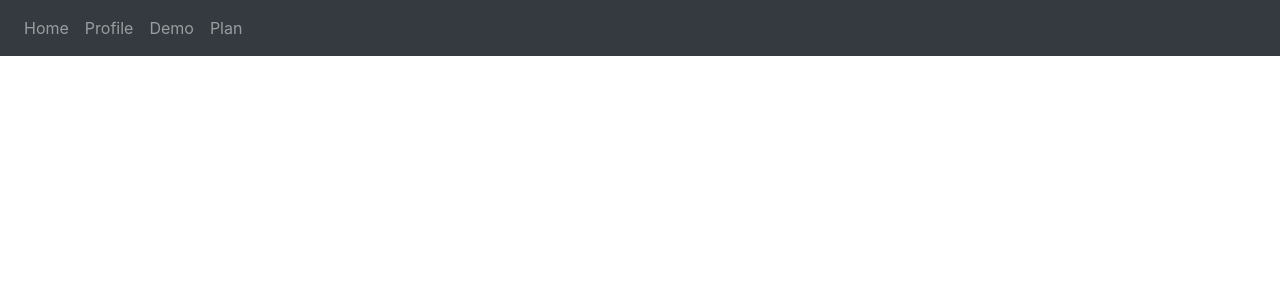
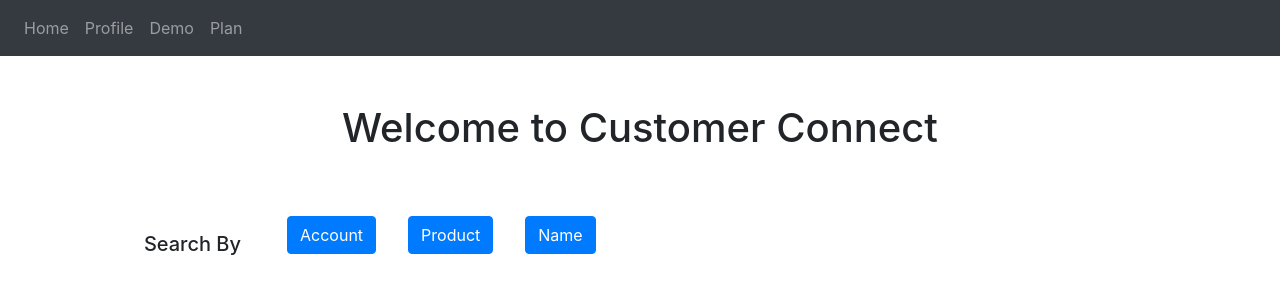
Before and after one commit to earnestcpy/daff_testing_angular, an Angular app: page /home in a window 1280 px wide. Before the commit this address led to /. Shown: the top 300 px of the page. Built offline with nearby package versions, Linux system fonts and the light colour scheme.

Commit message:
add home component

```diff
--- a/src/app/app.module.ts
+++ b/src/app/app.module.ts
@@ -10,6 +10,7 @@ import { MenuComponent } from "./menu/menu.component";
 import { SalesPlanComponent } from "./sales-plan/sales-plan.component";
 import { SalesFormComponent } from "./sales-form/sales-form.component";
 import { BillComponent } from "./bill/bill.component";
+import { HomeComponent } from './home/home.component';
 
 @NgModule({
   declarations: [
@@ -19,7 +20,8 @@ import { BillComponent } from "./bill/bill.component";
     MenuComponent,
     SalesPlanComponent,
     SalesFormComponent,
-    BillComponent
+    BillComponent,
+    HomeComponent
   ],
   imports: [BrowserModule, AppRoutingModule, ReactiveFormsModule, FormsModule],
   providers: [],
--- /dev/null
+++ b/src/app/home/home.component.html
@@ -0,0 +1,92 @@
+<div class="test"></div>
+
+<p class="text-center h1 py-5">Welcome to Customer Connect</p>
+
+<div class="row">
+  <div class="col-2">
+    <p class="text-right h5 pt-4">Search By</p>
+  </div>
+  <div class="col-md-auto pt-2">
+    <div class="home-container">
+      <button
+        type="button"
+        class="btn btn-primary mx-3"
+        (click)="onAccountClick()"
+      >
+        Account
+      </button>
+      <button
+        type="button"
+        class="btn btn-primary mx-3"
+        (click)="onProductClick()"
+      >
+        Product
+      </button>
+      <button
+        type="button"
+        class="btn btn-primary mx-3"
+        (click)="onNameClick()"
+      >
+        Name
+      </button>
+
+      <form *ngIf="accountFlag">
+        <div class="row pt-5">
+          <div class="form-group col-md-auto">
+            <label for="transitNo">Transit</label>
+            <input
+              type="email"
+              class="form-control"
+              id="transitNo"
+              placeholder="Transit #"
+            />
+          </div>
+          <div class="form-group col-6">
+            <label for="accountNo">Account</label>
+            <input
+              type="email"
+              class="form-control"
+              id="accountNo"
+              placeholder="Account #"
+            />
+          </div>
+        </div>
+
+        <button type="button" class="btn btn-success mx-3" (click)="onSearch()">
+          Search
+        </button>
+      </form>
+
+      <form *ngIf="productFlag">
+        <div class="form-group pt-5">
+          <label for="productSelect">Product</label>
+          <select class="form-control" id="productSelect">
+            <option>1</option>
+            <option>2</option>
+            <option>3</option>
+            <option>4</option>
+            <option>5</option>
+          </select>
+        </div>
+        <button type="button" class="btn btn-success mx-3" (click)="onSearch()">
+          Search
+        </button>
+      </form>
+
+      <form *ngIf="nameFlag">
+        <div class="form-group pt-5">
+          <label for="searchName">Enter Name:</label>
+          <input
+            type="text"
+            class="form-control"
+            id="searchName"
+            placeholder="Name"
+          />
+        </div>
+        <button type="button" class="btn btn-success mx-3" (click)="onSearch()">
+          Search
+        </button>
+      </form>
+    </div>
+  </div>
+</div>
--- /dev/null
+++ b/src/app/home/home.component.ts
@@ -0,0 +1,35 @@
+import { Component, OnInit } from "@angular/core";
+
+@Component({
+  selector: "app-home",
+  templateUrl: "./home.component.html",
+  styleUrls: ["./home.component.css"]
+})
+export class HomeComponent implements OnInit {
+  constructor() {}
+
+  accountFlag = false;
+  productFlag = false;
+  nameFlag = false;
+
+  ngOnInit() {}
+
+  onAccountClick() {
+    console.log("clicked account");
+    this.accountFlag = true;
+    this.productFlag = false;
+    this.nameFlag = false;
+  }
+
+  onProductClick() {
+    this.accountFlag = false;
+    this.productFlag = true;
+    this.nameFlag = false;
+  }
+
+  onNameClick() {
+    this.accountFlag = false;
+    this.productFlag = false;
+    this.nameFlag = true;
+  }
+}
```
Also changed, not shown: src/app/app-routing.module.ts (+14 -17 lines), src/app/home/home.component.css (added), 1 other file (tests, documents, lock files or other folders).
